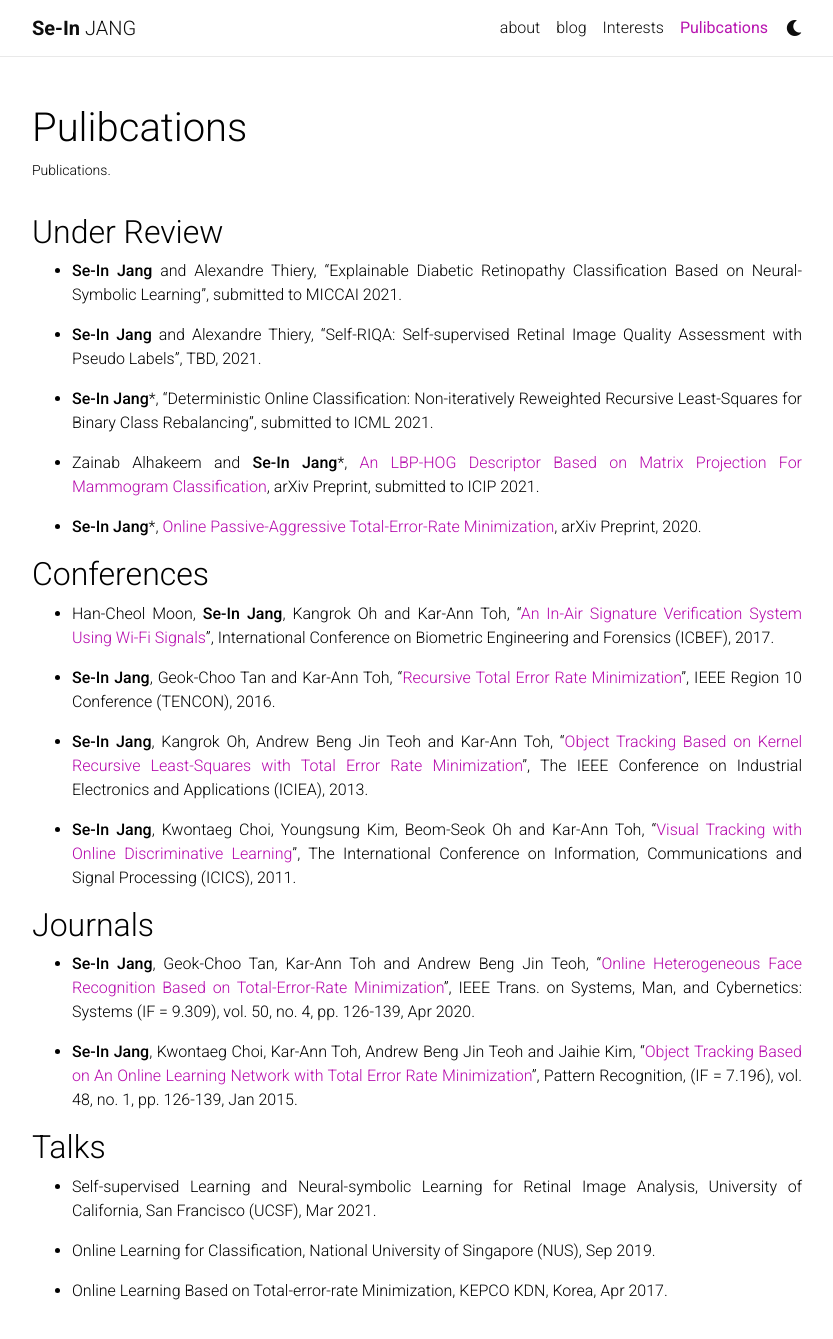
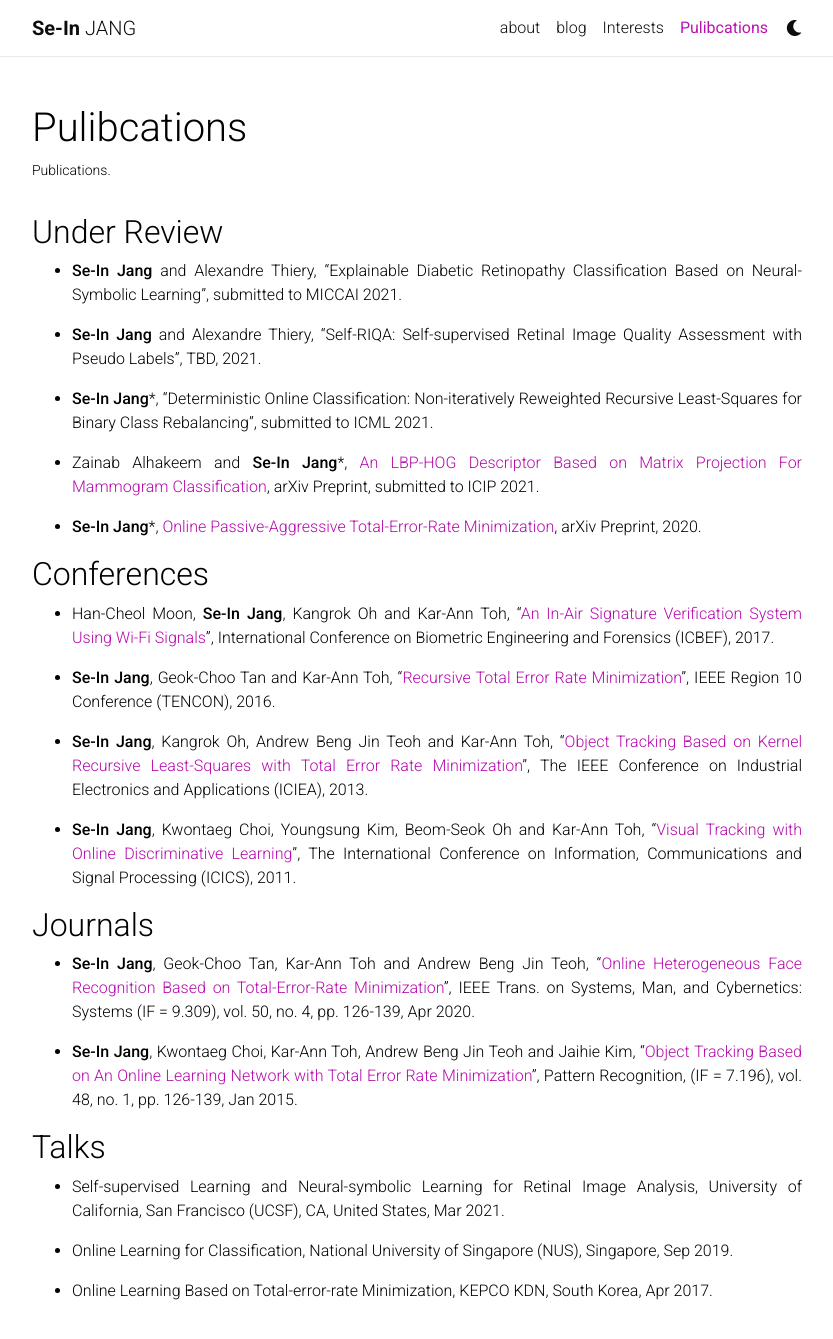
Before and after one commit to sijang/sijang.github.io, a Jekyll site: the page built from _pages/publications.md, in a window 1280 px wide and 1389 px high. Shown: the top 1339 px of the window, without its empty margins (223-1056 px from the left). Built offline with Jekyll 4.4.1, drawn with Linux system fonts in a browser that asks for light colours; nearby versions of some CDN libraries; a style sheet for code colours, icons or effects is not loaded.

Commit message:
Update publications.md

```diff
--- a/_pages/publications.md
+++ b/_pages/publications.md
@@ -48,11 +48,11 @@ nav: true
 
 
 ## Talks
-- Self-supervised Learning and Neural-symbolic Learning for Retinal Image Analysis, University of California, San Francisco (UCSF), Mar 2021.
+- Self-supervised Learning and Neural-symbolic Learning for Retinal Image Analysis, University of California, San Francisco (UCSF), CA, United States, Mar 2021.
 {: style="text-align: justify"}
 
-- Online Learning for Classification, National University of Singapore (NUS), Sep 2019.
+- Online Learning for Classification, National University of Singapore (NUS), Singapore, Sep 2019.
 {: style="text-align: justify"}
 
-- Online Learning Based on Total-error-rate Minimization, KEPCO KDN, Korea, Apr 2017.
+- Online Learning Based on Total-error-rate Minimization, KEPCO KDN, South Korea, Apr 2017.
 {: style="text-align: justify"}
```
